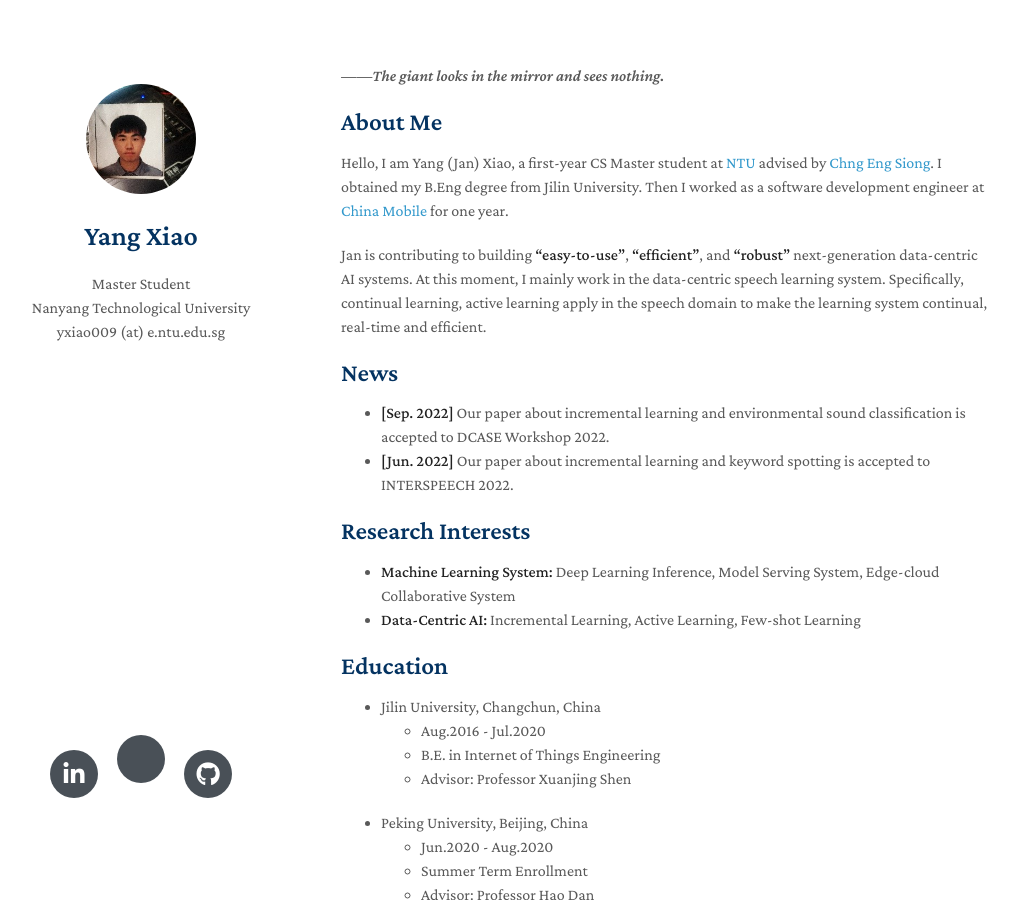
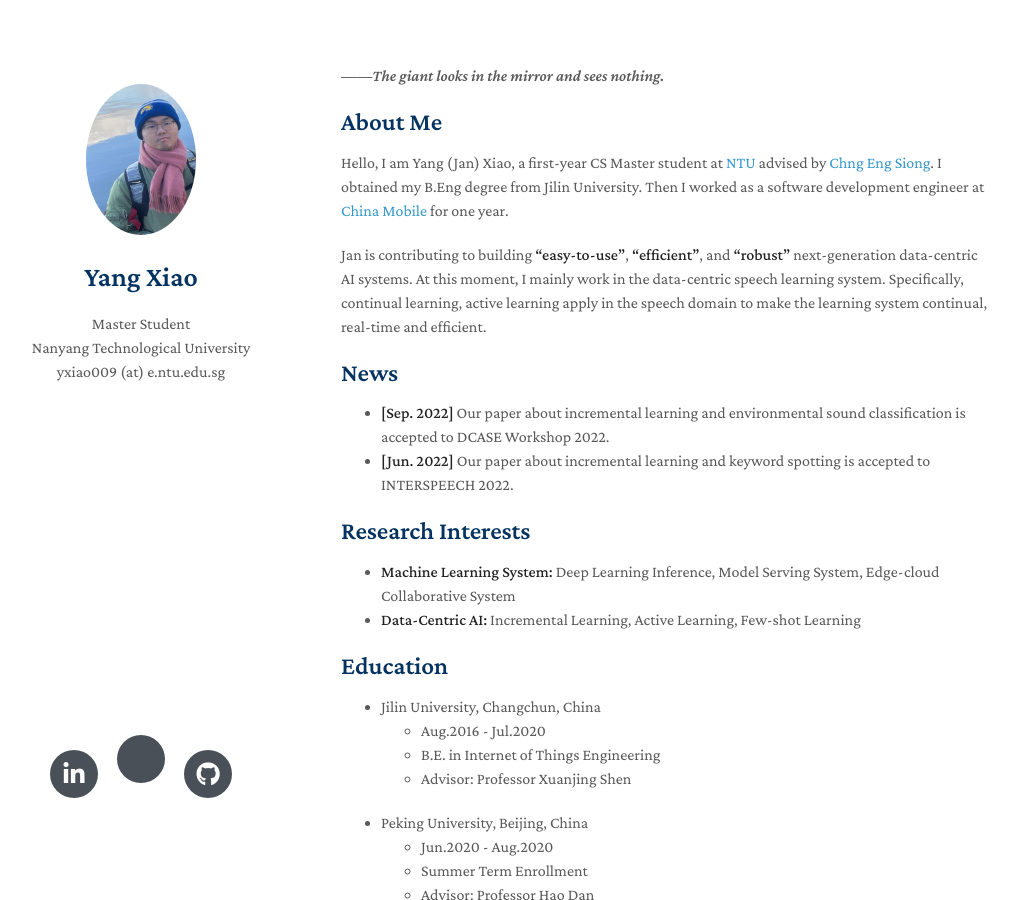
Before and after one commit to swagshaw/swagshaw.github.io, a Jekyll site: the page built from index.md, in a window 1280 px wide and 900 px high. Shown: the whole window, without its empty margins (129-1146 px from the left). Built offline with Jekyll 4.4.1, drawn with Linux system fonts in a browser that asks for light colours; nearby versions of some CDN libraries; a style sheet for code colours, icons or effects is not loaded.

Commit message:
Update _config.yml

```diff
--- a/_config.yml
+++ b/_config.yml
@@ -6,7 +6,7 @@ keywords: xiao yang ntu, yang xiao ntu
 google_scholar: https://scholar.google.com/
 github_link: https://github.com/swagshaw
 linkedin: https://www.linkedin.com/in/yangxiao1998
-avatar: ./assets/img/avatar.jpg
+avatar: ./assets/img/微信图片_20220915200832.jpg
 google_analytics: UA-111540567-4
 favicon: ./assets/img/NTU.jpg
 favicon_dark: ./assets/img/NTU.jpg
```
